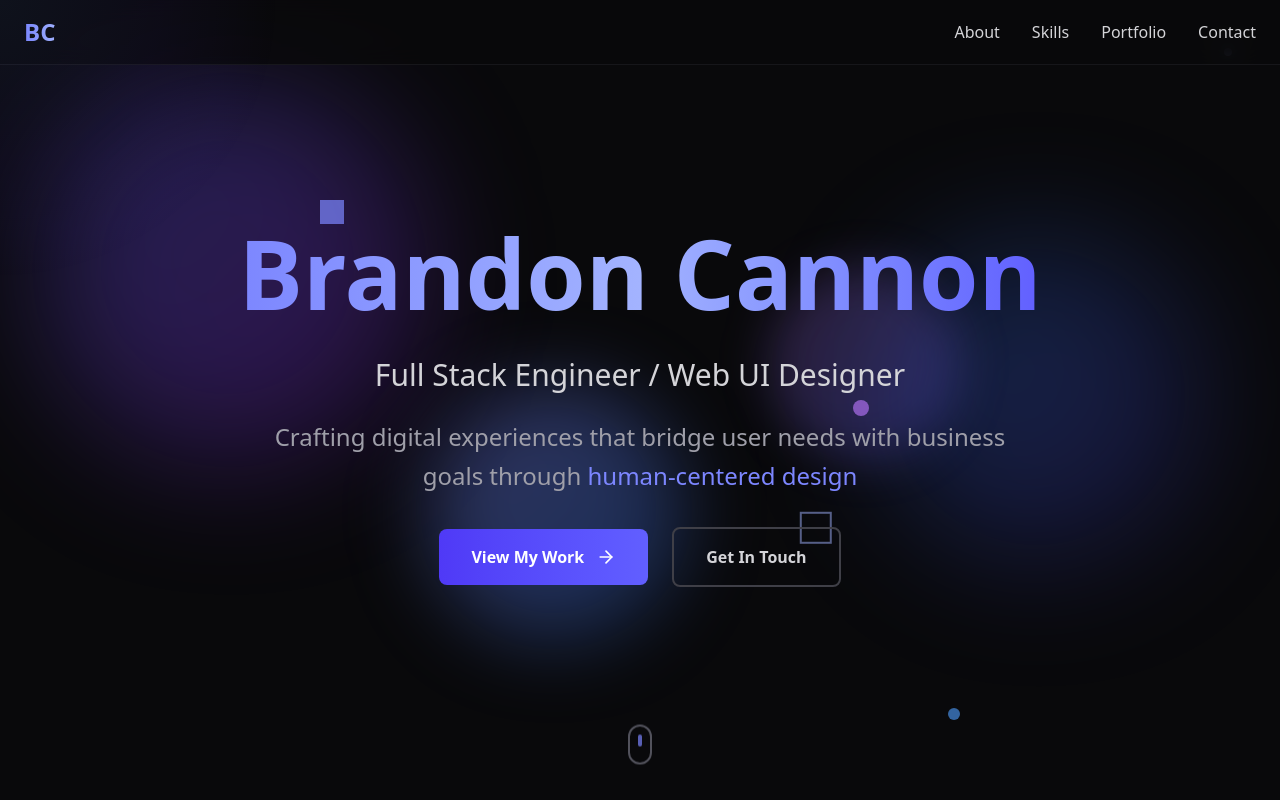
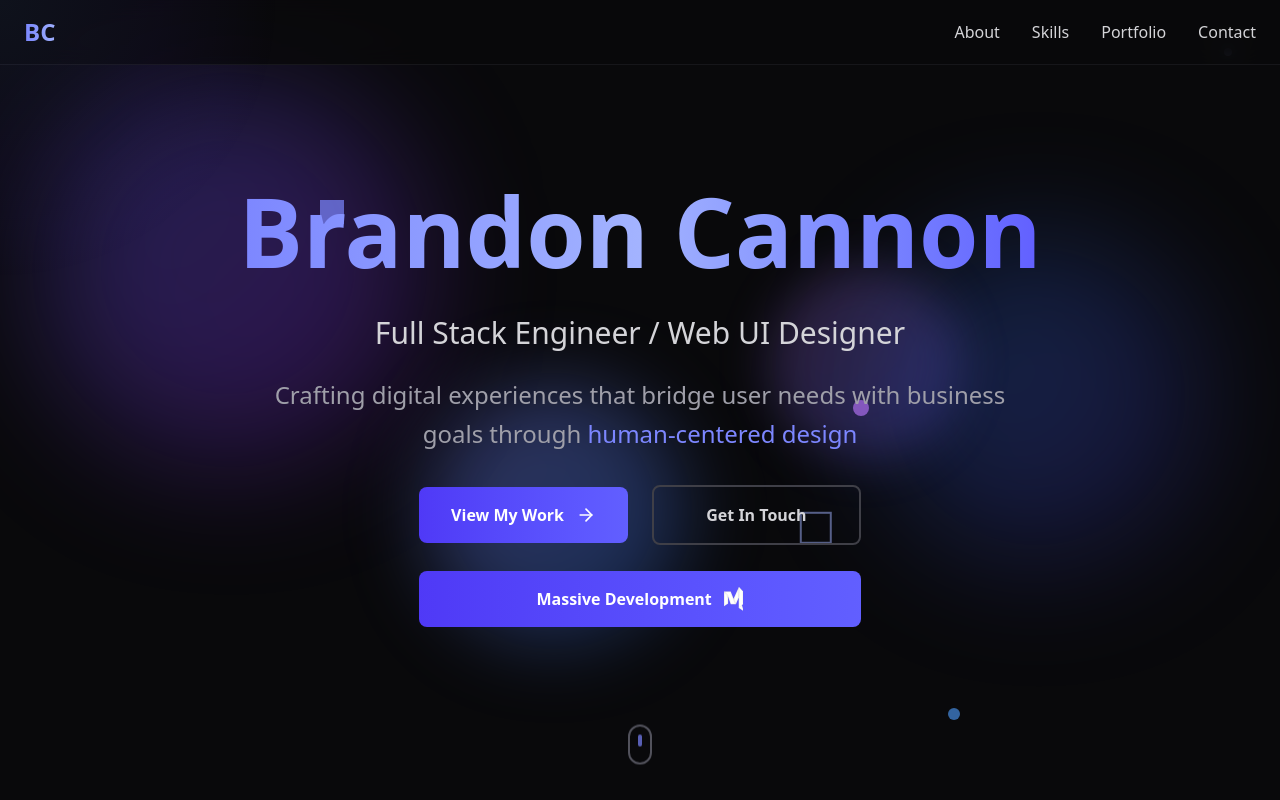
Before and after one commit to heyitsmass/my-website-next, a React (Vite) app: page / in a window 1280 px wide. Shown: the top 800 px of the page. Built offline with nearby package versions, Linux system fonts and the light colour scheme.

Commit message:
adds logo

```diff
--- a/src/App.tsx
+++ b/src/App.tsx
@@ -1,6 +1,7 @@
 import { ArrowRight, Code, ExternalLink, Github, Linkedin, Mail, Menu, Palette, Users, X, Zap } from "lucide-react";
 import React, { useEffect, useRef, useState } from "react";
 import "./App.css";
+import MassIcon from "./Icon";
 
 function App() {
 	const [scrollY, setScrollY] = useState(0);
@@ -244,7 +245,7 @@ function App() {
 					/>
 				</div>
 
-				<div className="relative z-10 text-center max-w-5xl mx-auto px-6">
+				<div className="relative z-10 text-center max-w-5xl mx-auto px-6 flex flex-col items-center">
 					<div
 						className="mb-8"
 						style={{
@@ -267,7 +268,7 @@ function App() {
 					</div>
 
 					<div
-						className="flex flex-col sm:flex-row gap-6 justify-center items-center"
+						className="grid grid-cols-2 grid-rows-2 sm:flex-row gap-6 items-center *:w-max *:justify-center w-max"
 						style={{
 							transform: `translate3d(0, ${scrollY * 0.1}px, 0)`,
 							opacity: Math.max(0, 1 - scrollY / (windowHeight * 0.9)),
@@ -275,16 +276,23 @@ function App() {
 					>
 						<button
 							onClick={() => scrollToSection("portfolio")}
-							className="group bg-gradient-to-r from-indigo-600 to-indigo-500 hover:from-indigo-500 hover:to-indigo-400 text-white px-8 py-4 rounded-lg font-semibold transition-all duration-300 transform hover:scale-105 hover:shadow-2xl hover:shadow-indigo-500/25 flex items-center gap-3"
+							className="justify-self-end group bg-gradient-to-r from-indigo-600 to-indigo-500 hover:from-indigo-500 hover:to-indigo-400 text-white px-8 py-4 rounded-lg font-semibold transition-all duration-300 transform hover:scale-105 hover:shadow-2xl hover:shadow-indigo-500/25 flex items-center gap-3"
 						>
 							View My Work
 							<ArrowRight size={20} className="group-hover:translate-x-1 transition-transform duration-300" />
 						</button>
 						<button
 							onClick={() => scrollToSection("contact")}
-							className="group border-2 border-zinc-700 hover:border-indigo-400 text-zinc-300 hover:text-indigo-400 px-8 py-4 rounded-lg font-semibold transition-all duration-300 transform hover:scale-105"
+							className="!w-full justify-self-start  group border-2 border-zinc-700 hover:border-indigo-400 text-zinc-300 hover:text-indigo-400 px-8 py-4 rounded-lg font-semibold transition-all duration-300 transform hover:scale-105"
 						>
 							Get In Touch
+						</button>
+						<button
+							onClick={() => scrollToSection("portfolio")}
+							className="justify-self-center col-span-full !w-full group bg-gradient-to-r from-indigo-600 to-indigo-500 hover:from-indigo-500 hover:to-indigo-400 text-white px-8 py-4 rounded-lg font-semibold transition-all duration-300 transform hover:scale-105 hover:shadow-2xl hover:shadow-indigo-500/25 flex items-center gap-3"
+						>
+							Massive Development
+							<MassIcon height={24} />
 						</button>
 					</div>
 				</div>
@@ -568,7 +576,7 @@ function App() {
 						<h2 className="text-5xl font-bold mb-6 bg-gradient-to-r from-indigo-400 to-indigo-300 bg-clip-text text-transparent leading-16">
 							Let's Create Together
 						</h2>
-						<div className="w-24 h-1 bg-gradient-to-r from-indigo-500 to-indigo-400 mx-auto mb-8" />
+						<div className="w-24 h-1 bg-gradient-to-r from-indigo-500 to-indigo-400 mx-auto mb-12" />
 						<p className="text-xl text-zinc-400 max-w-2xl mx-auto leading-relaxed">
 							Ready to bring your next project to life? I'm always excited to work on challenging problems with
 							innovative teams.
--- /dev/null
+++ b/src/Icon.tsx
@@ -0,0 +1,84 @@
+import type React from "react";
+
+export default function MassIcon(props: Omit<React.SVGProps<SVGSVGElement>, "id" | "xlmns" | "viewBox">) {
+	return (
+		<svg id="Layer_2" data-name="Layer 2" xmlns="http://www.w3.org/2000/svg" viewBox="0 0 471.98343 575.46576" {...props}>
+			<defs>
+				<style>
+					{`
+      .cls-1 {
+        fill: #fff;
+      }
+
+      .cls-2 {
+        fill: transparent;
+      }
+
+      .cls-2, .cls-3 {
+        stroke: #231f20;
+        stroke-miterlimit: 10;
+      }
+
+      .cls-3 {
+        fill: none;
+      }`}
+				</style>
+			</defs>
+			<g id="White_Fill_Black" data-name="White Fill / Black">
+				<g id="Original">
+					<path
+						className="cls-1"
+						d="M99.21722,231.85387l-.46596,157.21374c.09874,5.90458-1.75005,8.82358-5.46274,11.38989l-84.08167,58.11963c-3.65247,2.52469-8.63776-.08906-8.63863-4.52918l-.06757-344.95742c-.00065-1.33368,1.38037-2.93114,3.22579-2.92875l147.31107-.59011c5.28664-.02118,10.04399,3.20544,11.97961,8.12503l66.62671,169.33919L353.85217,3.17582c1.51631-3.21955,5.20788-3.63562,7.44263-1.29528l97.49738,101.03086c.97896,1.01438,2.08018,3.10579,2.08399,4.51552l.40839,294.31131c.00463,3.33797-1.31659,6.54114-3.67315,8.90518l-25.35101,25.43153c-.32825.32929-.44802.81284-.3114,1.25728l39.45268,128.34394c2.04215,6.64334-5.47487,12.11311-11.16779,8.12625l-103.65308-72.5901c-1.82923-1.28105-2.91858-3.37385-2.91858-5.60705l-.00006-243.35407-65.08547,156.55422c-1.74244,4.1912-5.83557,6.9223-10.37455,6.9223h-109.12974c-4.44882,0-8.40341-2.83386-9.83337-7.0466l-60.02182-176.82724Z"
+					/>
+					<polygon
+						className="cls-2"
+						points="235.59759 298.19745 249.68489 266.12869 278.19455 402.73618 235.59759 298.19745"
+					/>
+					<path
+						className="cls-3"
+						d="M353.66217,252.25119l-64.70958,154.75431c-2.20904,5.28295-3.48708,8.50879-14.17497,8.72221"
+					/>
+					<path
+						className="cls-3"
+						d="M278.80282,408.25536c-28.65764-72.98234-114.62484-291.9316-114.62484-291.9316-2.81282-7.37164-6.19563-10.57613-14.08569-10.57613l-146.36584.41416c-2.89954.0082-4.31982,3.53739-2.23426,5.5518l86.31784,87.40667c.91085.87978,71.55032,209.60212,71.55032,209.60212,1.46502,4.19527,5.42279,7.00534,9.86651,7.00534h105.55078c2.82896,0,6.34749-1.55787,4.02519-7.47236"
+					/>
+					<line className="cls-3" x1="354.14047" y1="2.82048" x2="229.64384" y2="283.0359" />
+					<path
+						className="cls-3"
+						d="M431.72702,436.61003l39.40566,129.9932c2.1067,6.94967-5.71944,10.81899-11.6501,6.62812l-102.47598-71.50763c-1.4302-1.01695-3.34434-3.41564-3.34435-5.17053l-.00007-491.72936c0-3.87983,4.72134-5.78867,7.41781-2.99902l97.3928,100.75814c1.57412,1.53393,2.46302,3.63791,2.46557,5.83582l.33594,290.51774c-.09689,3.6919-.06662,8.11464-3.08073,11.01915l-88.68052,87.90637c-7.42235,7.42235-12.50646,3.8617-12.50646,3.8617"
+					/>
+					<path
+						className="cls-3"
+						d="M369.51305,497.86203l88.72601,62.26416c1.10266.80016,1.50443.97624,1.0745-.31654l-36.51674-114.76624"
+					/>
+					<path
+						className="cls-3"
+						d="M10.2517,120.58359l.0143,323.48749c.00003.63446.71313,1.00731,1.23418.6453l73.56237-51.11016c1.72119-1.19586,2.74761-3.15885,2.74761-5.2547l-.00013-188.22054"
+					/>
+					<path className="cls-3" d="M276.61001,403.59102s1.86602-.27721,2.962-2.84573l74.09019-177.93376" />
+					<path
+						className="cls-3"
+						d="M99.44673,190.22514c.44789.43034.78231.96484.9734,1.55584l67.69097,209.34562c.65381,1.92346,2.46215,3.21516,4.49368,3.20985l89.75968-.23436c.70186-.00183,1.18323-.7076.92876-1.3617L154.24762,120.2151c-.78811-2.0419-2.75127-3.38849-4.93998-3.38849H24.56497c-.54801,0-.81676.66763-.42159,1.0473l75.30335,72.35123Z"
+					/>
+					<line className="cls-3" x1="353.66217" y1="28.54901" x2="235.59759" y2="298.19745" />
+					<path
+						className="cls-3"
+						d="M367.42669,28.95397l-3.85324,460.77546c-.00449.53733.64708.80725,1.02388.42416l83.6254-85.02113c1.85434-1.81667,2.89241-4.30785,2.87678-6.90373l-1.72553-286.64552c-.00733-1.21764-.4904-2.38417-1.34607-3.2505l-79.03091-80.01584c-.57375-.5809-1.56348-.17936-1.57031.6371Z"
+					/>
+					<path
+						className="cls-2"
+						d="M87.81003,199.35654v59.40075S11.42326,122.67079,11.42326,122.67079c-.17905-.31898.24165-.63306.49659-.37075l75.72412,76.65212c.10639.1077.16606.25299.16606.40437Z"
+					/>
+					<polygon
+						className="cls-2"
+						points="353.6622 222.81153 349.43439 232.96498 326.75915 90.67435 353.66217 28.54901 353.6622 222.81153"
+					/>
+					<path
+						className="cls-3"
+						d="M.5,109.236l.08212,344.91729c.00154,4.29234,4.81802,6.82141,8.35236,4.38571l84.8465-58.4722c3.10993-2.25893,4.95506-5.86643,4.96646-9.71017l.46978-158.50275"
+					/>
+				</g>
+			</g>
+		</svg>
+	);
+}
```
